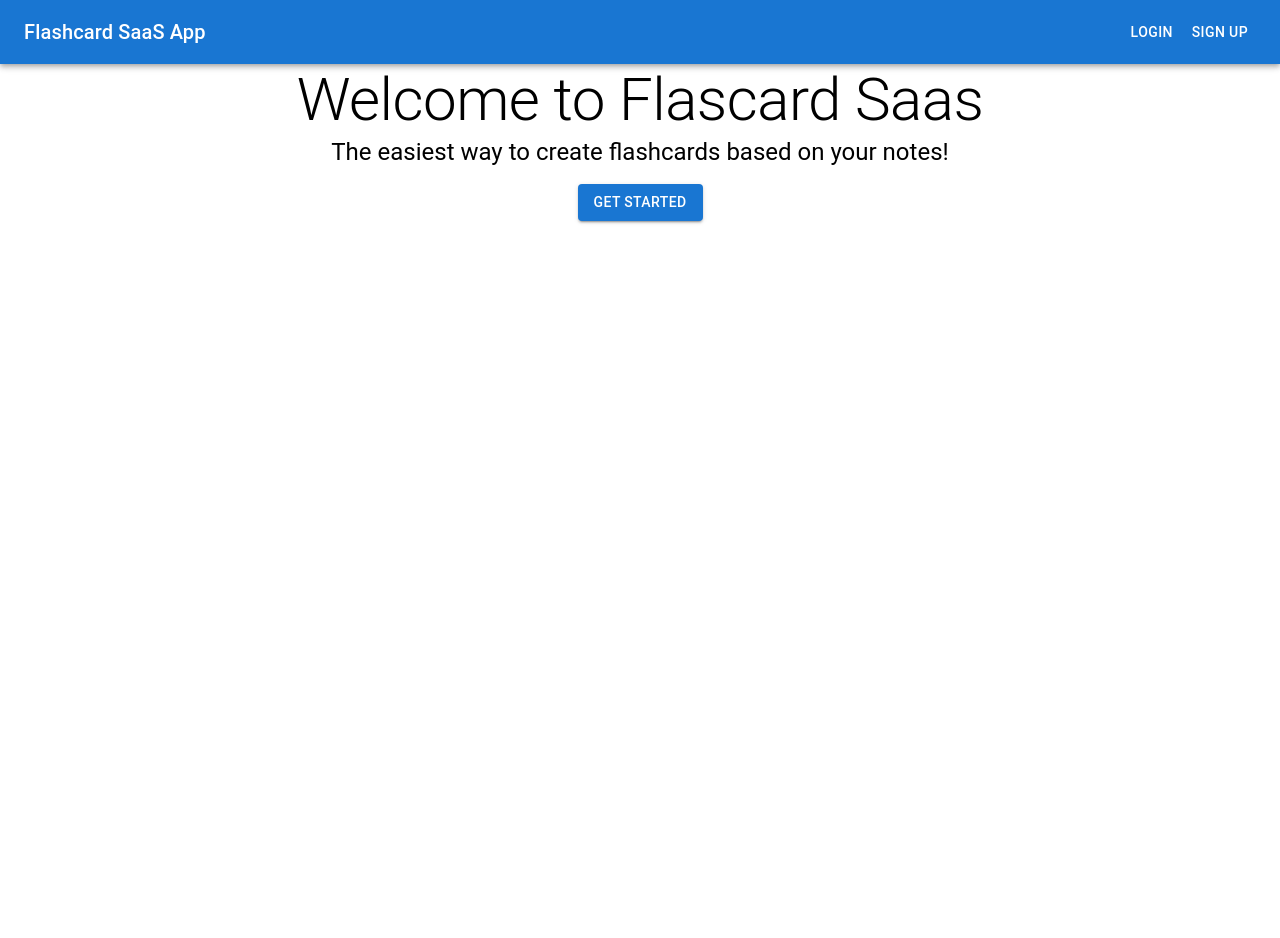
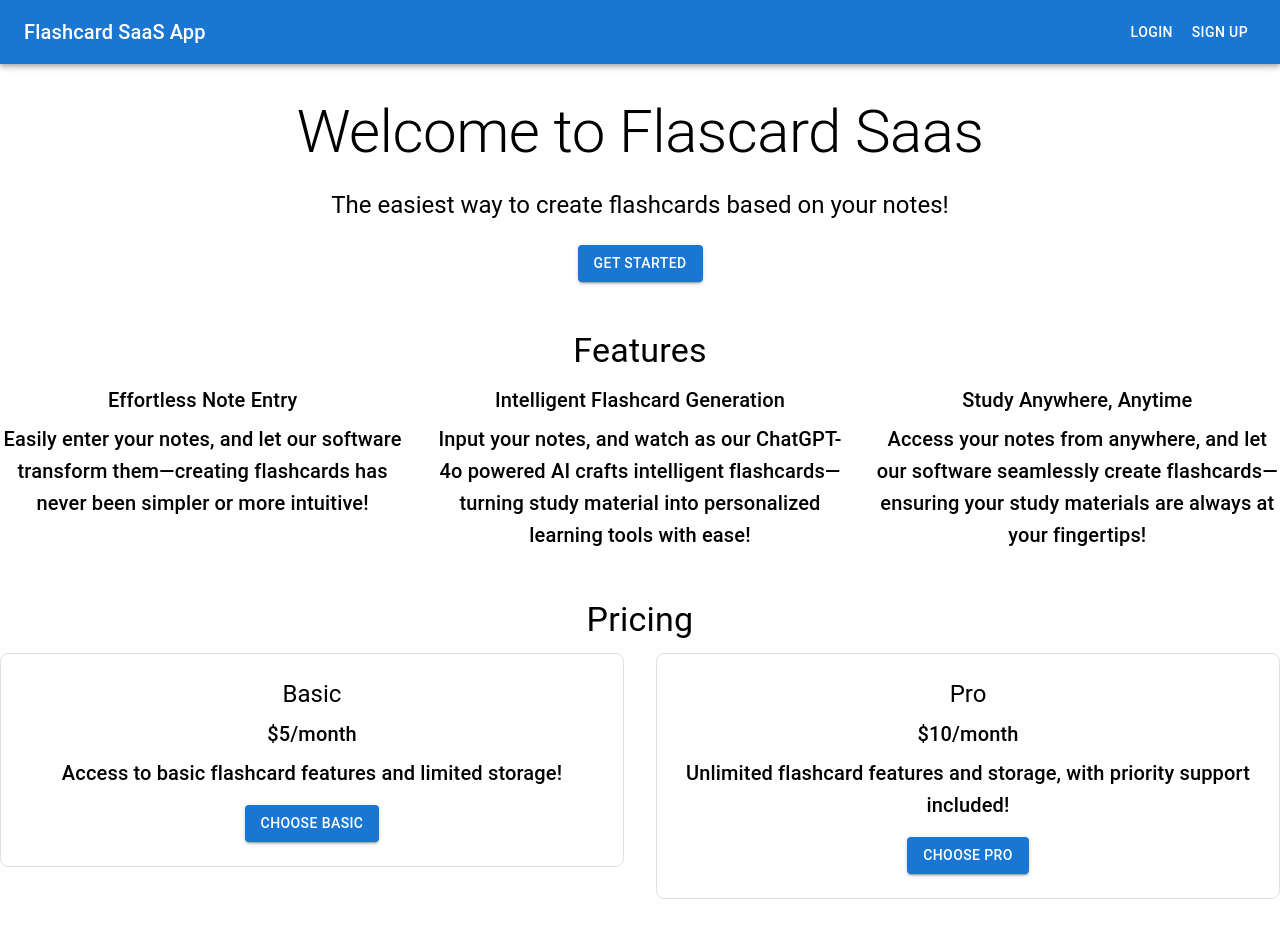
Before and after one commit to Headstarter-2024/ai-flashcards, a Next.js app: page / in a window 1280 px wide. Shown: the top 938 px of the page. Before the commit the page ends 800 px from the top, so only its background shows below. Built offline with nearby package versions, Linux system fonts and the light colour scheme; no server answers.

Commit message:
Added Features & Pricing to Hero Section

```diff
--- a/app/page.js
+++ b/app/page.js
@@ -5,6 +5,7 @@ import {
   Box,
   Button,
   Container,
+  Grid,
   Toolbar,
   Typography,
 } from "@mui/material";
@@ -36,15 +37,107 @@ export default function Home() {
           </SignedIn>
         </Toolbar>
       </AppBar>
-      <Box sx={{ textAlign: "center", my: "4" }}>
-        <Typography variant="h2">Welcome to Flascard Saas</Typography>
-        <Typography variant="h5">
+      <Box sx={{ textAlign: "center", my: 4 }}>
+        <Typography variant="h2" gutterBottom>
+          Welcome to Flascard Saas
+        </Typography>
+        <Typography variant="h5" gutterBottom>
           The easiest way to create flashcards based on your notes!
         </Typography>
         <Button variant="contained" color="primary" sx={{ mt: 2 }}>
           Get Started
         </Button>
       </Box>
+      <Box sx={{ my: 6, textAlign: "center" }}>
+        <Typography variant="h4" gutterBottom>
+          Features
+        </Typography>
+        <Grid container spacing={4}>
+          <Grid item xs={12} and md={4}>
+            <Typography variant="h6" gutterBottom>
+              Effortless Note Entry
+            </Typography>
+            <Typography variant="h6">
+              Easily enter your notes, and let our software transform
+              them—creating flashcards has never been simpler or more intuitive!
+            </Typography>
+          </Grid>
+          <Grid item xs={12} and md={4}>
+            <Typography variant="h6" gutterBottom>
+              Intelligent Flashcard Generation
+            </Typography>
+            <Typography variant="h6">
+              Input your notes, and watch as our ChatGPT-4o powered AI crafts
+              intelligent flashcards—turning study material into personalized
+              learning tools with ease!
+            </Typography>
+          </Grid>
+          <Grid item xs={12} and md={4}>
+            <Typography variant="h6" gutterBottom>
+              Study Anywhere, Anytime
+            </Typography>
+            <Typography variant="h6">
+              Access your notes from anywhere, and let our software seamlessly
+              create flashcards—ensuring your study materials are always at your
+              fingertips!
+            </Typography>
+          </Grid>
+        </Grid>
+      </Box>
+      <Box sx={{ my: 6, textAlign: "center" }}>
+        <Typography variant="h4" gutterBottom>
+          Pricing
+        </Typography>
+        <Grid container spacing={4}>
+          <Grid item xs={12} and md={6}>
+            <Box
+              sx={{
+                p: 3,
+                border: "1px solid",
+                borderColor: "grey.300",
+                borderRadius: 2,
+              }}
+            >
+              <Typography variant="h5" gutterBottom>
+                Basic
+              </Typography>
+              <Typography variant="h6" gutterBottom>
+                $5/month
+              </Typography>
+              <Typography variant="h6">
+                Access to basic flashcard features and limited storage!
+              </Typography>
+              <Button variant="contained" color="primary" sx={{ mt: 2 }}>
+                Choose Basic
+              </Button>
+            </Box>
+          </Grid>
+          <Grid item xs={12} and md={6}>
+            <Box
+              sx={{
+                p: 3,
+                border: "1px solid",
+                borderColor: "grey.300",
+                borderRadius: 2,
+              }}
+            >
+              <Typography variant="h5" gutterBottom>
+                Pro
+              </Typography>
+              <Typography variant="h6" gutterBottom>
+                $10/month
+              </Typography>
+              <Typography variant="h6">
+                Unlimited flashcard features and storage, with priority support
+                included!
+              </Typography>
+              <Button variant="contained" color="primary" sx={{ mt: 2 }}>
+                Choose Pro
+              </Button>
+            </Box>
+          </Grid>
+        </Grid>
+      </Box>
     </Container>
   );
 }
```
